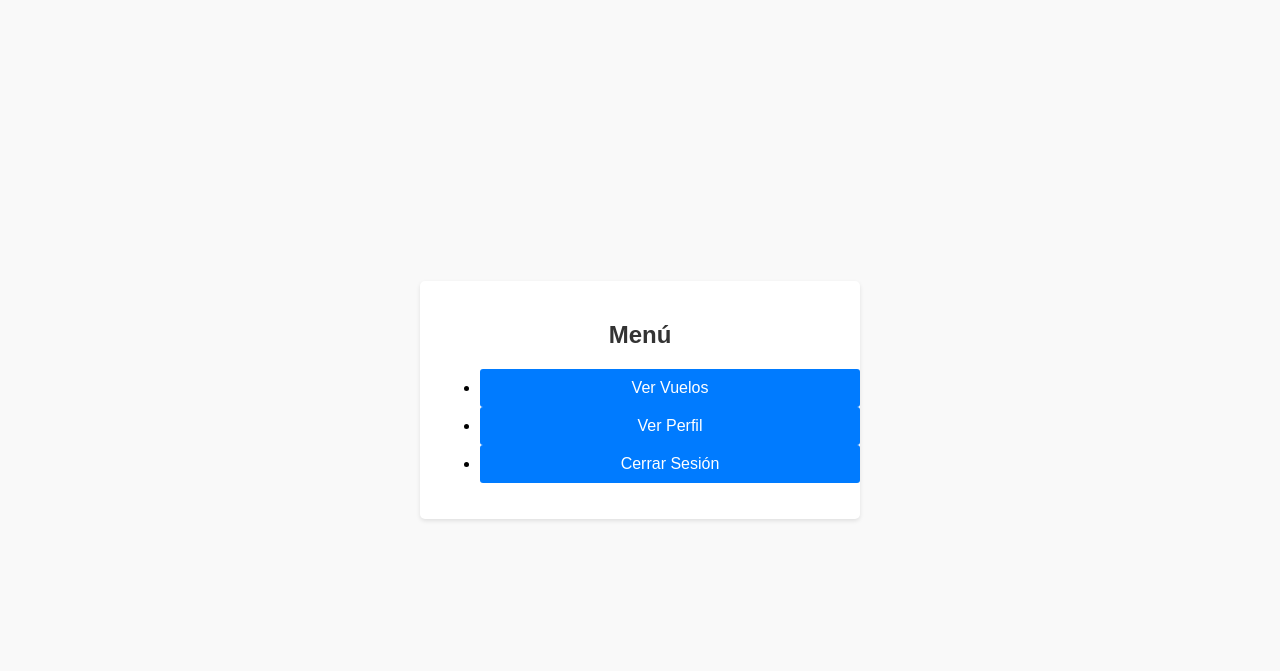
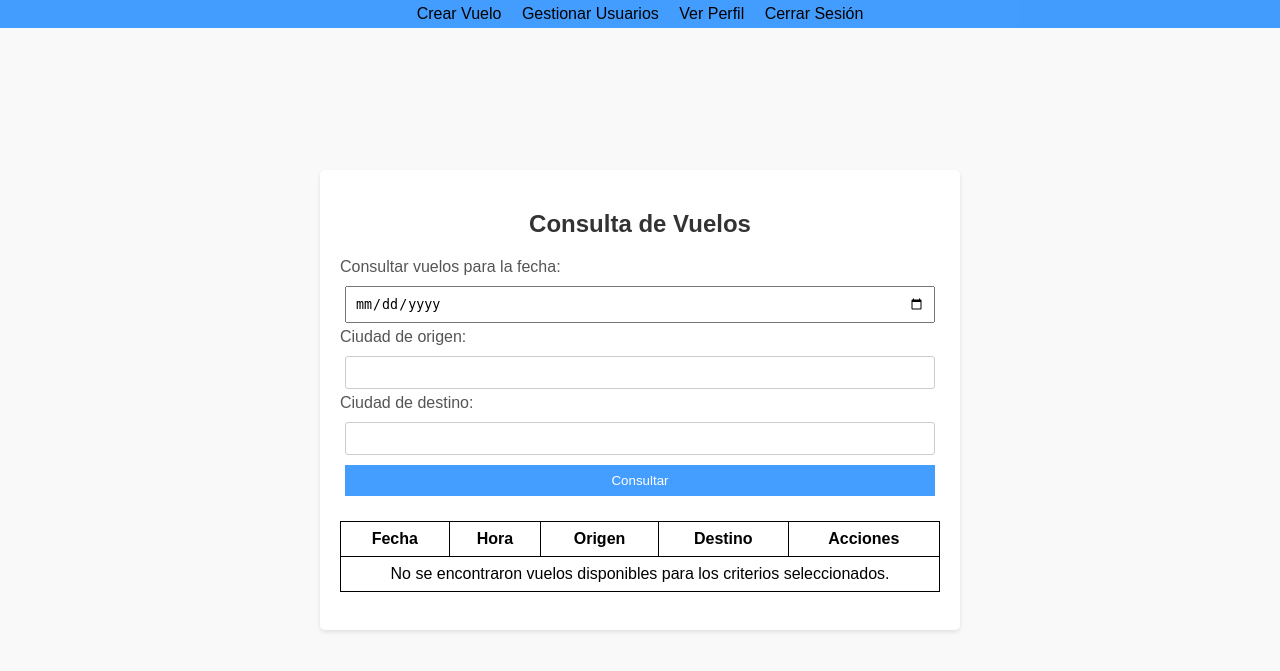
Before and after one commit to belmont-sebas/PIaeropuerto, a PHP site: page /menu.php in a window 1280 px wide. Shown: the top 671 px of the page. Run offline with PHP 8.4, Linux system fonts and the light colour scheme; the visitor is signed in with stand-in values (Sample User, id 1); data that the repository does not hold is empty.

Commit message:
seguridad y interfaz
medio acomode el menu, se agrego encriotacion

```diff
--- a/comprar_vuelo.php
+++ b/comprar_vuelo.php
@@ -18,7 +18,7 @@
 <html>
 <head>
     <title>Detalles del Vuelo</title>
-    <link rel="stylesheet" type="text/css" href="styles.css">
+    <link rel="stylesheet" type="text/css" href="estilos.css">
 </head>
 <body>
     <div class="container">
--- /dev/null
+++ b/estilos.css
@@ -0,0 +1,135 @@
+body {
+  font-family: Arial, sans-serif;
+  background-color: #f9f9f9;
+  margin: 0;
+  padding: 0;
+  display: flex;
+  justify-content: center;
+  align-items: center;
+  height: 100vh;
+}
+
+.container {
+  max-width: 600px;
+  width: 100%;
+  padding: 20px;
+  background-color: #fff;
+  border-radius: 5px;
+  box-shadow: 0 2px 4px rgba(0, 0, 0, 0.1);
+  overflow-y: auto;
+}
+
+h2 {
+  text-align: center;
+  color: #333;
+  margin-bottom: 20px;
+}
+
+form {
+  display: flex;
+  flex-direction: column;
+}
+
+label {
+  margin-bottom: 5px;
+  color: #555;
+}
+
+input[type="text"],
+input[type="password"] {
+  padding: 8px;
+  margin-bottom: 10px;
+  border: 1px solid #ccc;
+  border-radius: 3px;
+}
+
+input[type="submit"]{
+  background-color: #007bffbb;
+  color: #fff;
+  border: none;
+  padding: 10px;
+  cursor: pointer;
+}
+input[type="submit"]:hover {
+  background-color: #007bff;
+}
+
+p {
+  text-align: center;
+  margin-top: 10px;
+}
+
+a {
+  color: #007bff;
+  text-decoration: none;
+}
+
+a:hover {
+  text-decoration: underline;
+}
+.success-message {
+  color: green;
+  font-weight: bold;
+  margin-top: 10px;
+}
+
+.error-message {
+  color: red;
+  font-weight: bold;
+  margin-top: 10px;
+}
+
+button{
+  background-color: #007bffbb;
+  color: #fff;
+  border: none;
+  padding: 10px;
+  cursor: pointer;
+}
+button:hover {
+  background-color: #007bff;
+}
+
+.navbar {
+  background-color: #007bffbb;
+  overflow: hidden;
+  width: 100%;
+  height: auto;
+  position: fixed;
+  top: 0;
+  left: 0;
+  z-index: 1000;
+  text-align: center;
+  padding-top: 5px;
+  padding-bottom: 5px;
+}
+table {
+  width: 100%;
+  border-collapse: collapse;
+  margin-top: 20px;
+}
+
+table, th, td {
+  border: 1px solid black;
+}
+
+th, td {
+  padding: 8px;
+  text-align: center;
+}
+
+form {
+  margin-top: 20px;
+}
+
+input[type="date"],
+input[type="text"],
+input[type="submit"] {
+  margin: 5px;
+  padding: 8px;
+}
+.espaciado{
+  padding-left: 8px;
+  padding-right: 8px;
+  color: black;
+}
--- a/gestionar_usuarios.php
+++ b/gestionar_usuarios.php
@@ -29,10 +29,10 @@
 <html>
 <head>
     <title>Crear Usuario</title>
-    <link rel="stylesheet"  href="styles.css">
+    <link rel="stylesheet"  href="estilos.css">
 </head>
 <body>
-    <div>
+    <div class="container">
         <h2>Crear Nuevo Usuario</h2>
         <form method="post" action="<?php echo $_SERVER['PHP_SELF']; ?>">
             <label for="nombre">Nombre:</label>
--- a/menu.php
+++ b/menu.php
@@ -6,27 +6,93 @@
     exit;
 }
 
-$rol = $_SESSION['rol'];
+include 'conec.php';
+
+$conn = new mysqli($servername, $username, $password, $dbname);
+
+if ($conn->connect_error) {
+    die("Error al conectar: " . $conn->connect_error);
+}
+
+$usuario_id = $_SESSION['id'];
+
+if ($_SERVER["REQUEST_METHOD"] == "POST") {
+    $sql = "SELECT * FROM Vuelos WHERE 1=1"; // Iniciar la consulta con una condición verdadera
+
+    if (!empty($_POST['fecha'])) {
+        $fecha_consulta = $_POST['fecha'];
+        $sql .= " AND fecha = '$fecha_consulta'";
+    }
+
+    if (!empty($_POST['origen'])) {
+        $origen_consulta = $_POST['origen'];
+        $sql .= " AND (origen = '$origen_consulta')";
+    }
+
+    if (!empty($_POST['destino'])) {
+        $destino_consulta = $_POST['destino'];
+        $sql .= " AND (origen = '$destino_consulta')";
+    }
+
+    $sql .= " ORDER BY hora";
+} else {
+    $sql = "SELECT * FROM Vuelos WHERE fecha >= CURDATE() ORDER BY fecha, hora";
+}
+
+$result = $conn->query($sql);
 ?>
 
 <!DOCTYPE html>
 <html>
 <head>
-    <title>Menú</title>
-    <link rel="stylesheet"  href="styles.css">
-</head>
+    <title>Menú y Consulta de Vuelos</title>
+    <link rel="stylesheet" type="text/css" href="estilos.css">
+    </head>
 <body>
+    <div class="navbar">
+        <?php if ($_SESSION['rol'] == 'Administrador') { ?>
+            <a class="espaciado" href="crear_vuelo.php">Crear Vuelo</a>
+            <a class="espaciado" href="gestionar_usuarios.php">Gestionar Usuarios</a>
+        <?php } ?>
+        <a class="espaciado" href="perfil.php">Ver Perfil</a>
+        <a class="espaciado" href="index.php">Cerrar Sesión</a>
+    </div>
+
     <div class="container">
-        <h2>Menú</h2>
-        <ul>
-            <li><a href="vuelos.php" class="button">Ver Vuelos</a></li>
-            <?php if ($rol == 'Administrador') { ?>
-                <li><a href="crear_vuelo.php" class="button">Crear Vuelo</a></li>
-                <li><a href="gestionar_usuarios.php" class="button">Gestionar Usuarios</a></li>
-            <?php } ?>
-            <li><a href="perfil.php" class="button">Ver Perfil</a></li>
-            <li><a href="index.php" class="button">Cerrar Sesión</a></li>
-        </ul>
-    </div>
+        <h2>Consulta de Vuelos</h2>
+        <form method="post" action="<?php echo $_SERVER['PHP_SELF']; ?>">
+            <label for="fecha">Consultar vuelos para la fecha:</label>
+            <input type="date" id="fecha" name="fecha">
+            <label for="origen">Ciudad de origen:</label>
+            <input type="text" id="origen" name="origen">
+            <label for="destino">Ciudad de destino:</label>
+            <input type="text" id="destino" name="destino">
+            <input type="submit" value="Consultar">
+        </form>
+        <table>
+            <tr>
+                <th>Fecha</th>
+                <th>Hora</th>
+                <th>Origen</th>
+                <th>Destino</th>
+                <th>Acciones</th>
+            </tr>
+            <?php
+            if ($result->num_rows > 0) {
+                while($row = $result->fetch_assoc()) {
+                    echo "<tr>";
+                    echo "<td>" . $row['fecha'] . "</td>";
+                    echo "<td>" . $row['hora'] . "</td>";
+                    echo "<td>" . $row['origen'] . "</td>";
+                    echo "<td>" . $row['destino'] . "</td>";
+                    echo "<td><a href='comprar_vuelo.php?vuelo_id=" . $row['id'] . "'>Comprar</a></td>";
+                    echo "</tr>";
+                }
+            } else {
+                echo "<tr><td colspan='5'>No se encontraron vuelos disponibles para los criterios seleccionados.</td></tr>";
+            }
+            ?>
+        </table>
+        <br>
 </body>
 </html>
--- a/styles.css
+++ /dev/null
@@ -1,82 +0,0 @@
-body {
-  font-family: Arial, sans-serif;
-  background-color: #f9f9f9;
-  margin: 0;
-  padding: 0;
-  display: flex;
-  justify-content: center;
-  align-items: center;
-  height: 100vh;
-}
-
-.container {
-  max-width: 400px;
-  width: 100%;
-  padding: 20px;
-  background-color: #fff;
-  border-radius: 5px;
-  box-shadow: 0 2px 4px rgba(0, 0, 0, 0.1);
-}
-
-h2 {
-  text-align: center;
-  color: #333;
-  margin-bottom: 20px;
-}
-
-form {
-  display: flex;
-  flex-direction: column;
-}
-
-label {
-  margin-bottom: 5px;
-  color: #555;
-}
-
-input[type="text"],
-input[type="password"],
-button {
-  padding: 10px; /* Modificado para que los botones tengan el mismo relleno */
-  margin-bottom: 10px;
-  border: 1px solid #ccc;
-  border-radius: 3px;
-}
-
-input[type="submit"],
-button {
-  background-color: #007bff;
-  color: #fff;
-  border: none;
-  cursor: pointer;
-}
-
-input[type="submit"]:hover,
-button:hover {
-  background-color: #0056b3;
-}
-
-p {
-  text-align: center;
-  margin-top: 10px;
-}
-
-a {
-  color: #007bff;
-  text-decoration: none;
-}
-
-a:hover {
-  text-decoration: underline;
-}
-a.button {
-  display: block;
-  width: 100%;
-  background-color: #007bff;
-  color: #fff;
-  border: none;
-  padding: 10px;
-  text-align: center;
-  text-decoration: none;
-  border-radius: 3px;
-}
```
Also changed, not shown: crear_vuelo.php (+6 -3 lines), index.php (+13 -7 lines), perfil.php (+5 -2 lines), registro.php (+89 -23 lines), vuelos.php (deleted, +0 -89 lines).
